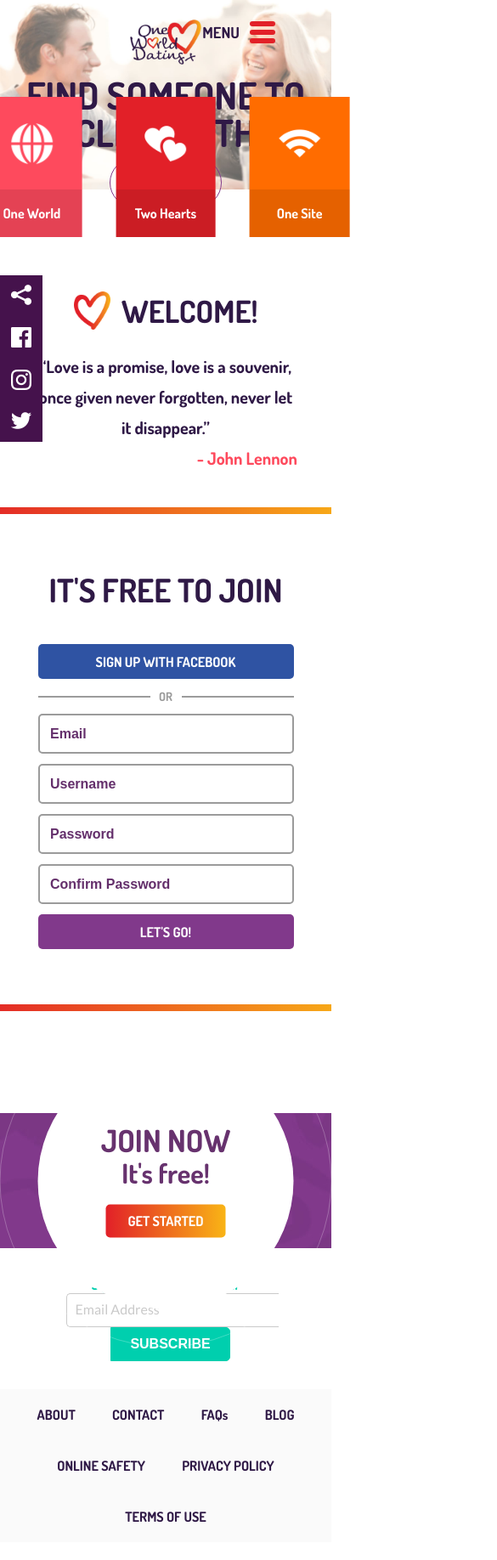
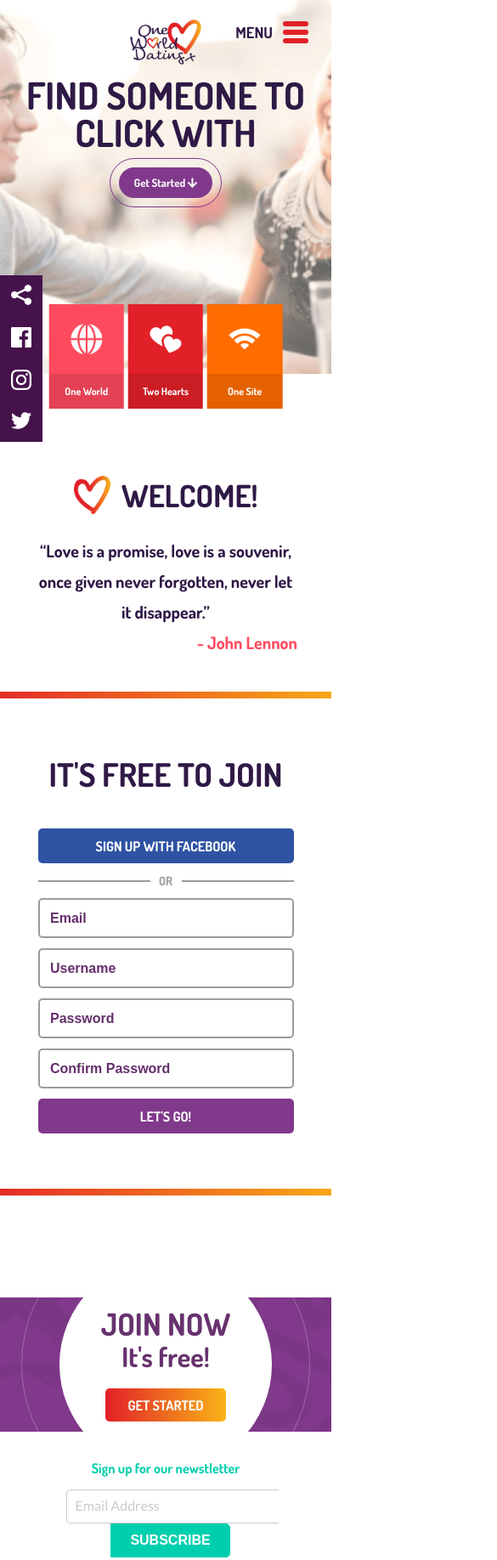
Before and after one commit to vitalii-potapov/vitalii-potapov.github.io, a plain HTML site: page index.html in a window 390 px wide. Shown: the top 1836 px of the page at 85% size, 585 px wide, since content can reach past the window. Drawn offline with Linux system fonts and the light colour scheme.

Commit message:
Правки по стилям

```diff
--- a/assets/css/index.css
+++ b/assets/css/index.css
@@ -656,4 +656,36 @@ a {
     height: 301px;
   }
 }
+@media (max-width: 767px) {
+  .footer__country {
+    width: 100%;
+    padding: 23px 15px;
+  }
+  .footer__news-text {
+    display: block;
+    margin-bottom: 15px;
+  }
+  .top__bg {
+    min-height: 440px;
+    object-fit: cover;
+  }
+}
+@media (max-width: 499px) {
+  .top__cards {
+    font-size: 6px;
+  }
+  .top__card:not(:first-child) {
+    margin-left: 5px;
+  }
+  .join-now {
+    overflow: hidden;
+  }
+  .join-now__block {
+    width: 250px;
+    height: 250px;
+  }
+  .mobile-menu {
+    right: 15px;
+  }
+}
 /* media end */
```
Also changed, not shown: 1 other file.
